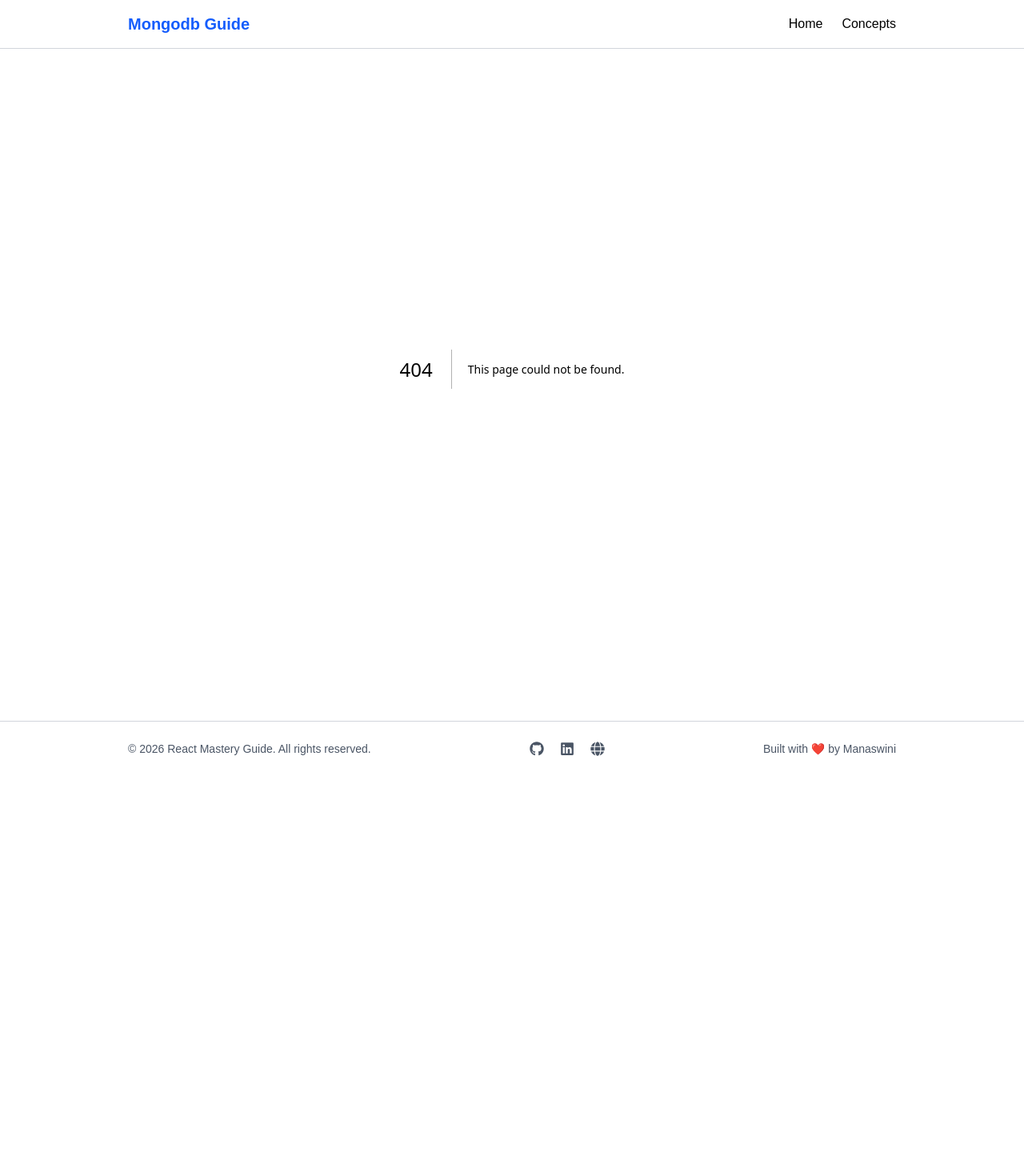
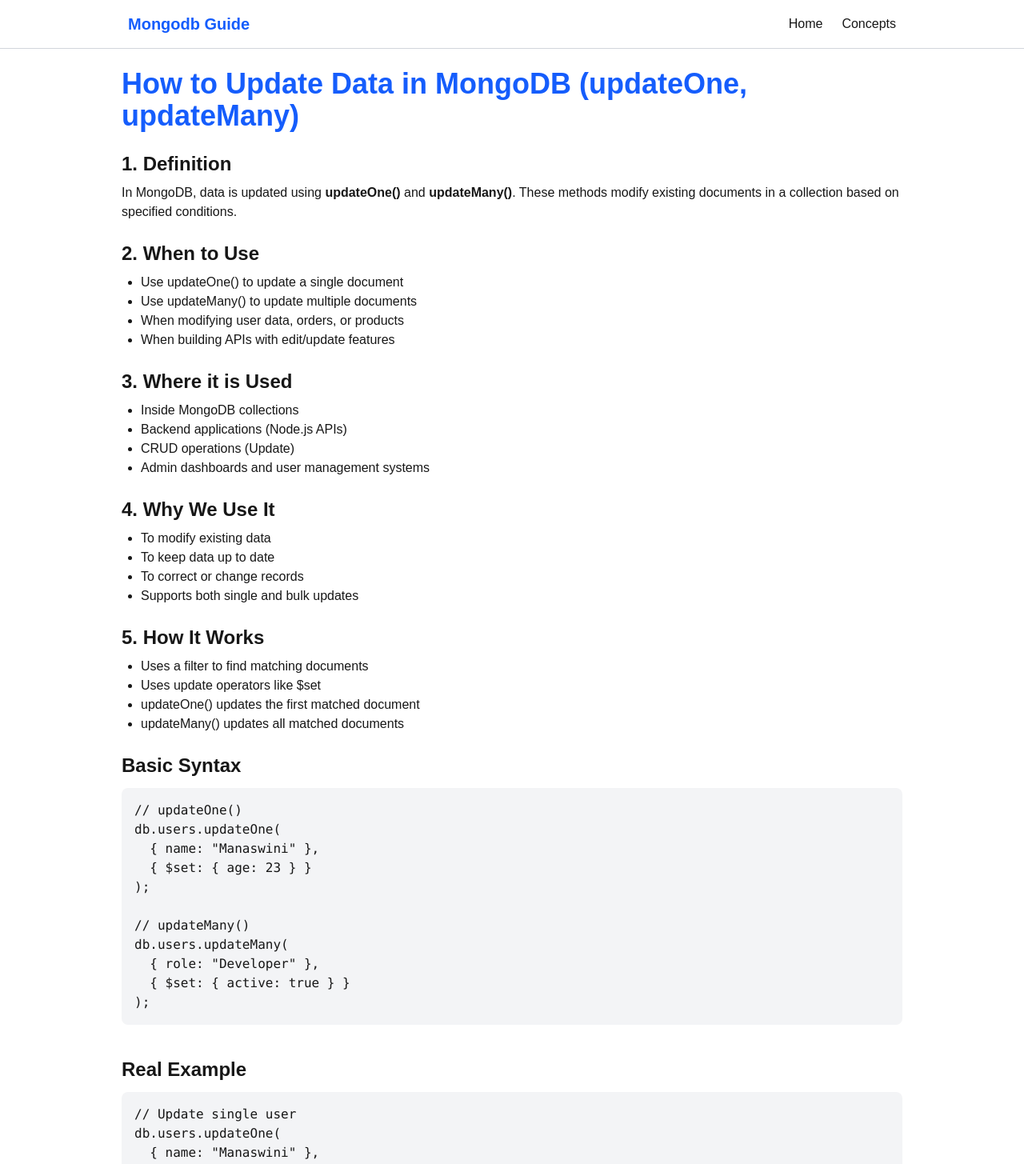
Before and after one commit to Monisasmal/MongoDB-Concept, a Next.js app: page /concepts/UpdateDataMongoDB in a window 1280 px wide. Before the commit this address had no page. Shown: the top 1455 px of the page at 80% size. Before the commit the page ends 970 px from the top, so only its background shows below. Built offline with nearby package versions, Linux system fonts and the light colour scheme.

Commit message:
update concept

```diff
--- /dev/null
+++ b/src/app/concepts/UpdateDataMongoDB/page.tsx
@@ -0,0 +1,146 @@
+export default function UpdateDataMongoDB() {
+  return (
+    <div className="max-w-5xl mx-auto p-6">
+
+      <h1 className="text-4xl font-bold text-blue-600 mb-6">
+        How to Update Data in MongoDB (updateOne, updateMany)
+      </h1>
+
+      {/* Definition */}
+      <section className="mb-6">
+        <h2 className="text-2xl font-semibold mb-2">1. Definition</h2>
+        <p>
+          In MongoDB, data is updated using <strong>updateOne()</strong> and
+          <strong> updateMany()</strong>. These methods modify existing
+          documents in a collection based on specified conditions.
+        </p>
+      </section>
+
+      {/* When */}
+      <section className="mb-6">
+        <h2 className="text-2xl font-semibold mb-2">2. When to Use</h2>
+        <ul className="list-disc ml-6">
+          <li>Use updateOne() to update a single document</li>
+          <li>Use updateMany() to update multiple documents</li>
+          <li>When modifying user data, orders, or products</li>
+          <li>When building APIs with edit/update features</li>
+        </ul>
+      </section>
+
+      {/* Where */}
+      <section className="mb-6">
+        <h2 className="text-2xl font-semibold mb-2">3. Where it is Used</h2>
+        <ul className="list-disc ml-6">
+          <li>Inside MongoDB collections</li>
+          <li>Backend applications (Node.js APIs)</li>
+          <li>CRUD operations (Update)</li>
+          <li>Admin dashboards and user management systems</li>
+        </ul>
+      </section>
+
+      {/* Why */}
+      <section className="mb-6">
+        <h2 className="text-2xl font-semibold mb-2">4. Why We Use It</h2>
+        <ul className="list-disc ml-6">
+          <li>To modify existing data</li>
+          <li>To keep data up to date</li>
+          <li>To correct or change records</li>
+          <li>Supports both single and bulk updates</li>
+        </ul>
+      </section>
+
+      {/* How */}
+      <section className="mb-6">
+        <h2 className="text-2xl font-semibold mb-2">5. How It Works</h2>
+        <ul className="list-disc ml-6">
+          <li>Uses a filter to find matching documents</li>
+          <li>Uses update operators like $set</li>
+          <li>updateOne() updates the first matched document</li>
+          <li>updateMany() updates all matched documents</li>
+        </ul>
+      </section>
+
+      {/* Syntax */}
+      <section className="mb-10">
+        <h2 className="text-2xl font-semibold mb-3">Basic Syntax</h2>
+
+        <pre className="bg-gray-100 p-4 rounded-lg overflow-x-auto">
+{`// updateOne()
+db.users.updateOne(
+  { name: "Manaswini" },
+  { $set: { age: 23 } }
+);
+
+// updateMany()
+db.users.updateMany(
+  { role: "Developer" },
+  { $set: { active: true } }
+);`}
+        </pre>
+      </section>
+
+      {/* Real Example */}
+      <section className="mb-10">
+        <h2 className="text-2xl font-semibold mb-3">Real Example</h2>
+
+        <pre className="bg-gray-100 p-4 rounded-lg overflow-x-auto">
+{`// Update single user
+db.users.updateOne(
+  { name: "Manaswini" },
+  { $set: { role: "Senior Developer" } }
+);
+
+// Update multiple users
+db.users.updateMany(
+  { role: "Developer" },
+  { $set: { experience: "2+ years" } }
+);`}
+        </pre>
+      </section>
+
+      {/* Explanation */}
+      <section className="mb-6">
+        <h2 className="text-2xl font-semibold mb-2">6. Explanation</h2>
+        <ul className="list-disc ml-6">
+          <li>updateOne() updates only one document</li>
+          <li>updateMany() updates multiple documents</li>
+          <li>$set is used to modify fields</li>
+          <li>Filter decides which documents to update</li>
+        </ul>
+      </section>
+
+      {/* Advantages */}
+      <section className="mb-6">
+        <h2 className="text-2xl font-semibold mb-2">7. Advantages</h2>
+        <ul className="list-disc ml-6">
+          <li>Flexible updates</li>
+          <li>Supports bulk operations</li>
+          <li>Efficient and fast</li>
+          <li>Easy to modify specific fields</li>
+        </ul>
+      </section>
+
+      {/* Disadvantages */}
+      <section className="mb-6">
+        <h2 className="text-2xl font-semibold mb-2">8. Disadvantages</h2>
+        <ul className="list-disc ml-6">
+          <li>Wrong filter can update unintended data</li>
+          <li>Requires careful query writing</li>
+          <li>No strict schema validation by default</li>
+        </ul>
+      </section>
+
+      {/* Interview Points */}
+      <section>
+        <h2 className="text-2xl font-semibold mb-3">Interview Points</h2>
+        <ul className="list-disc pl-6 text-gray-700 space-y-2">
+          <li>updateOne() → updates first matched document</li>
+          <li>updateMany() → updates all matched documents</li>
+          <li>$set is commonly used update operator</li>
+          <li>Part of CRUD operations (Update)</li>
+        </ul>
+      </section>
+
+    </div>
+  );
+}
--- a/src/app/concepts/page.tsx
+++ b/src/app/concepts/page.tsx
@@ -8,6 +8,7 @@
      {name: "What is a BSON?", path:"/concepts/WhatIsBSON"},
      {name: "How to Insert Data in MongoDB (insertOne, insertMany)?", path:"/concepts/InsertDataMongoDB"},
      {name: "How to Read Data in MongoDB (find, findOne)?", path:"/concepts/ReadDataMongoDB"},
+     {name: "How to Update Data in MongoDB (updateOne, updateMany)?", path:"/concepts/UpdateDataMongoDB"},
 ];
 
 
```
